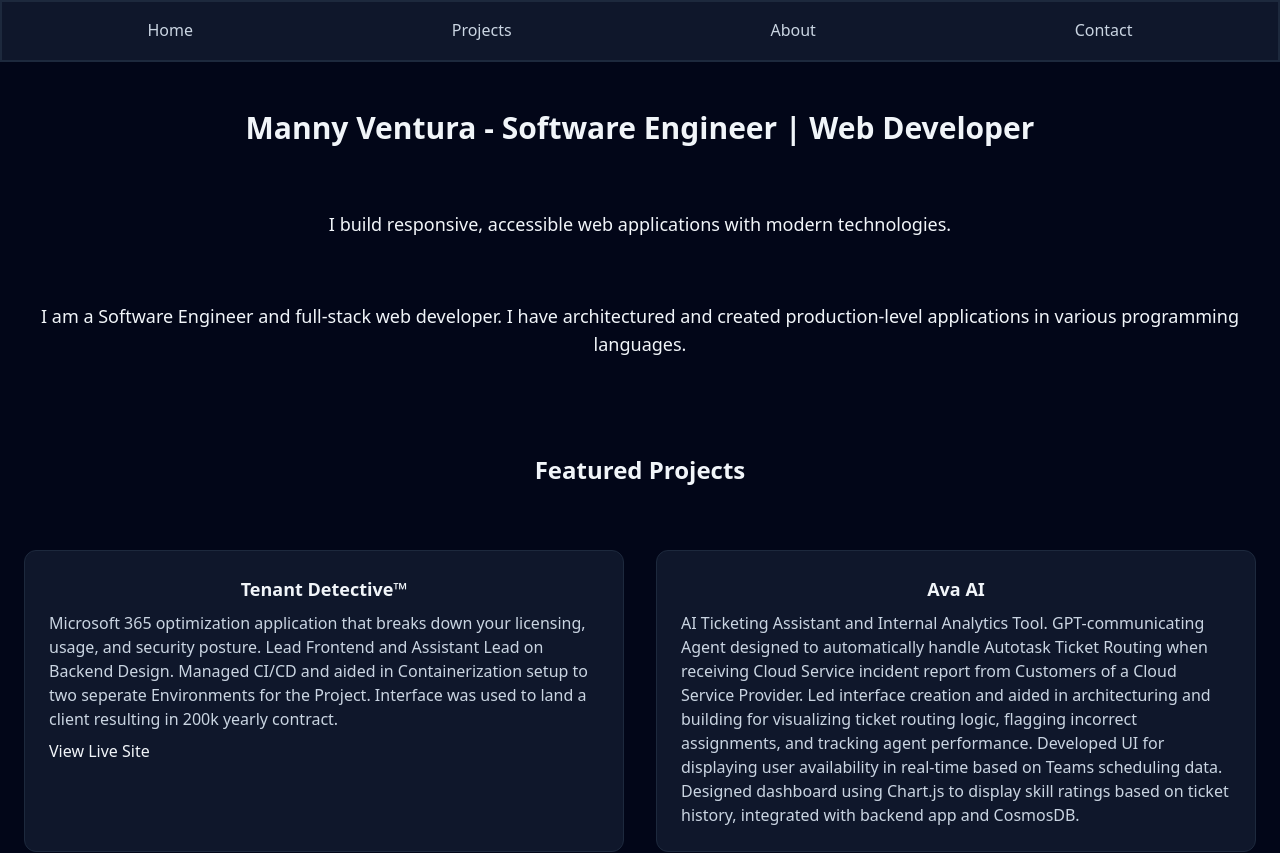
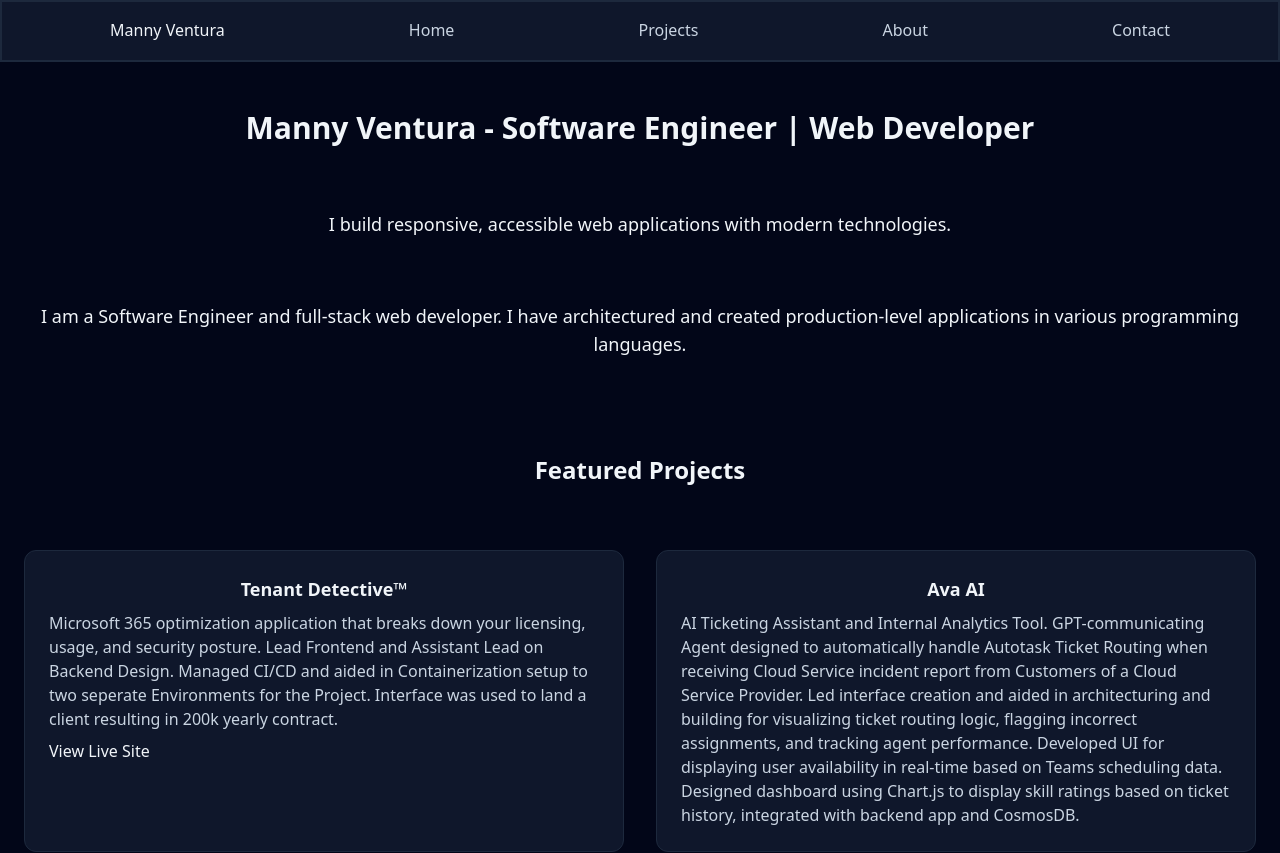
Before and after one commit to Manny-Ventura/my-next-portfolio, a Next.js app: page / in a window 1280 px wide. Shown: the top 853 px of the page. Built offline with nearby package versions, Linux system fonts and the light colour scheme.

Commit message:
added name to header

```diff
--- a/src/components/Navbar.tsx
+++ b/src/components/Navbar.tsx
@@ -3,6 +3,9 @@
 export default function Navbar() {
   return (
     <nav className="flex justify-around p-4">
+      <div>
+        <h3>Manny Ventura</h3>
+      </div>
       <Link
         href="/"
         className="duration:150 border-b-2 border-transparent text-[var(--text-secondary)] transition-colors hover:border-[var(--accent)] hover:text-[var(--text-primary)]"
```
